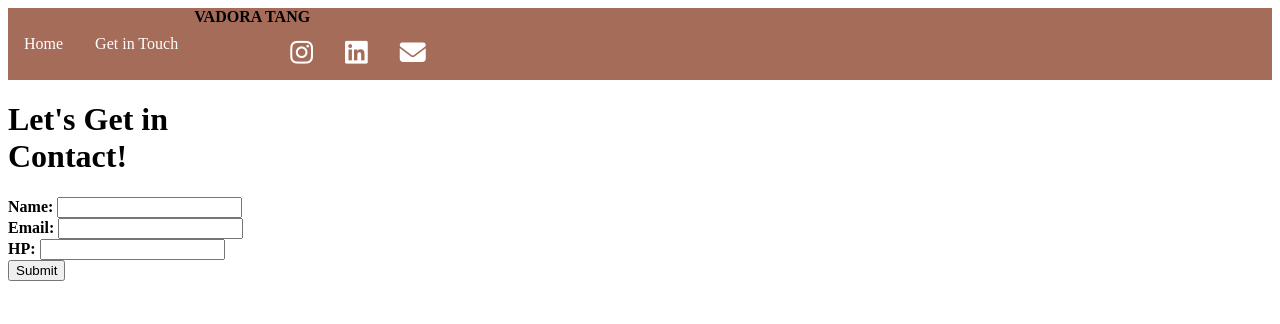
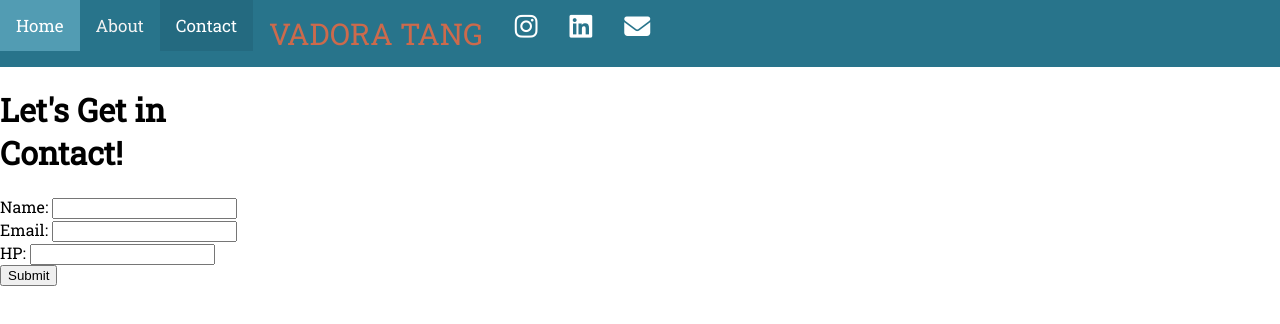
Before and after one commit to vadora2/assignment1, a plain HTML site: page contactpage.html in a window 1280 px wide. Drawn offline with Linux system fonts and the light colour scheme; a web font is replaced by a local one.

Commit message:
updated nav bar for all pages and new about page

```diff
--- a/contactpage.html
+++ b/contactpage.html
@@ -1,60 +1,78 @@
 <head>
     <link rel="stylesheet" href="style.css" type="text/css">
 </head>
+<body>
+    <header>
+        <meta name="viewport" content="width=device-width, initial-scale=1">
+        <link rel="stylesheet" href="https://fonts.googleapis.com/css2?family=Noto+Sans&family=Roboto+Slab&family=Zen+Antique+Soft&display=swap">
+        <style>
 
-<header>
-    <!-- ###navigation bar -->
-    <style>
-        ul {
-            list-style-type: none;
-            margin: 0;
-            padding: 0;
+        .topnav {
             overflow: hidden;
-            background-color: #a56c5a;
+            background-color: rgb(40, 116, 139);
         }
 
-        li {
+        .topnav a {
             float: left;
-        }
-
-        li a {
             display: block;
-            color: white;
+            color: #f2f2f2;
             text-align: center;
             padding: 14px 16px;
             text-decoration: none;
+            font-size: 17px;
         }
 
-        li a:hover {
-            background-color: #704c41;
+        .topnav a:hover {
+            background-color: #529CB3;
+            color: rgb(255, 255, 255);
         }
-    </style>
-    <script src="https://kit.fontawesome.com/86e300f51a.js" crossorigin="anonymous"></script>
-    <body>
 
-        <ul class="NavBar">
-            <section class="active">
-                <li><a href="homepage.html">Home</a></li>
-                <li><a href="contactpage.html">Get in Touch</a></li>
-            </section>
+        .topnav a.active {
+            background-color: rgb(36, 106, 128);
+            color: white;
+        }
 
-            <strong id="vadora">VADORA TANG<strong>
+        @media screen and (max-width: 600px) {
+            .topnav a:not(:first-child) {display: none;}
+            .topnav a.icon {
+            float: right;
+            display: block;
+            }
+        }
 
-            <section class="links">
-                <li><a href="https://www.instagram.com/okvadora/"><i class="fab fa-instagram" style="font-size: 26px; color: #ffffff;"></i></a>
-                </li>
-                <li><a href="https://www.linkedin.com/in/vadora-tang-567722211/"><i class="fab fa-linkedin" style="font-size: 26px; color: #ffffff;"></i></a>
-                </li>
-                <li><a href="mailto:vadoratangw@gmail.com"> <i class="fas fa-envelope" style="font-size: 26px; color: #ffffff;"></i></a>
-                </li>
-            </section>
-        </ul>
+        @media screen and (max-width: 600px) {
+            .topnav.responsive {position: relative;}
+            .topnav.responsive .icon {
+            position: absolute;
+            right: 0;
+            top: 0;
+            }
+            .topnav.responsive a {
+            float: none;
+            display: block;
+            text-align: left;
+            }
+        }
+        </style>
 
-        <!-- body -->
-        <h1 class="contact">
-            Let's Get in <br>
-            Contact!
-        </h1>
+            <script src="https://kit.fontawesome.com/86e300f51a.js" crossorigin="anonymous"></script>
+            <div class="topnav" id="myTopnav">
+                <a href="homepage.html">Home</a>
+                <a href="aboutpage.html">About</a>
+                <a href="contactpage.html" class="active">Contact</a>
+
+                <a href="" id="sign">VADORA TANG</a>
+                <a href="https://www.instagram.com/okvadora/"><i class="fab fa-instagram" style="font-size: 26px; color: #ffffff;"></i></a>
+                <a href="https://www.linkedin.com/in/vadora-tang-567722211/"><i class="fab fa-linkedin" style="font-size: 26px; color: #ffffff;"></i></a>
+                <a href="mailto:vadoratangw@gmail.com"> <i class="fas fa-envelope" style="font-size: 26px; color: #ffffff;"></i></a>
+            </div>
+    </header>
+
+    <!-- body -->
+    <h1 class="contact">
+        Let's Get in <br>
+        Contact!
+    </h1>
 
         <section class="forms">
             <form action="letsgetincontact.txt" method="get">
@@ -73,6 +91,4 @@
                 <input type="submit" value="Submit">
             </form>
         </section>
-
     </body>
-</header>
--- a/style.css
+++ b/style.css
@@ -1,13 +1,13 @@
-.NavBar {
-    display: flex;
-    flex-direction: row;
+body {
+  margin: 0;
+  font-family: 'Roboto Slab', serif;
+  background-color: #ffffff;
 }
-.NavBar .active{
-    display: flex;
-    align-items: center;
-    flex-direction: row;
-  }
-  .NavBar .links{
-    margin-left: 80px;
-    display: flex;
-  }
+
+#sign {
+  pointer-events: none;
+  cursor: default;
+  font-size: 30px;
+  color: #cc6a4c;
+
+}
```
Also changed, not shown: aboutpage.html (added, +110 -0 lines), homepage.html (+15 -124 lines), IMG/photo_2021-07-08_21-08-47.jpg (renamed from photo_2021-07-08_21-08-47.jpg), IMG/photo_2021-11-29_16-51-22.jpg (added), letsgetincontact.txt (deleted).
